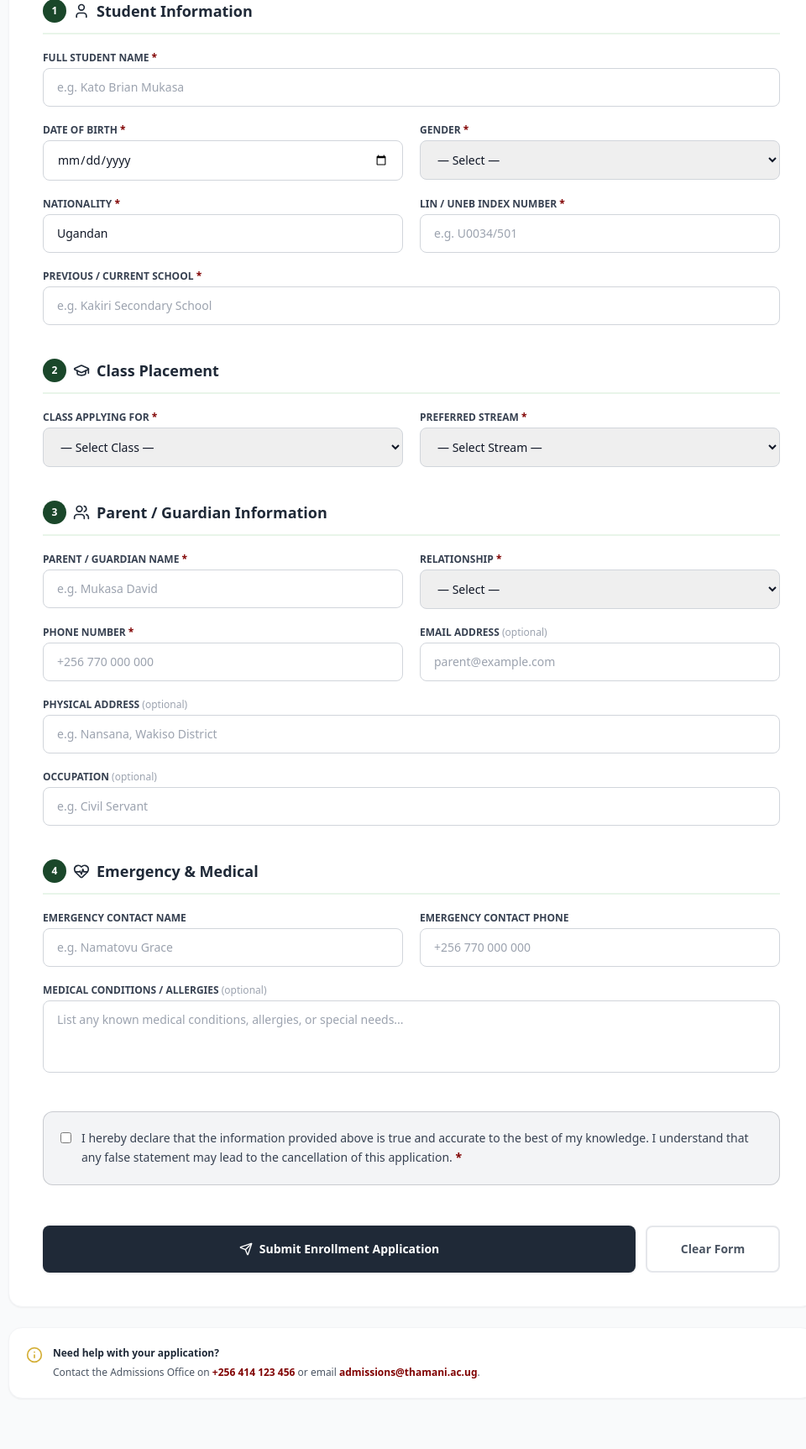
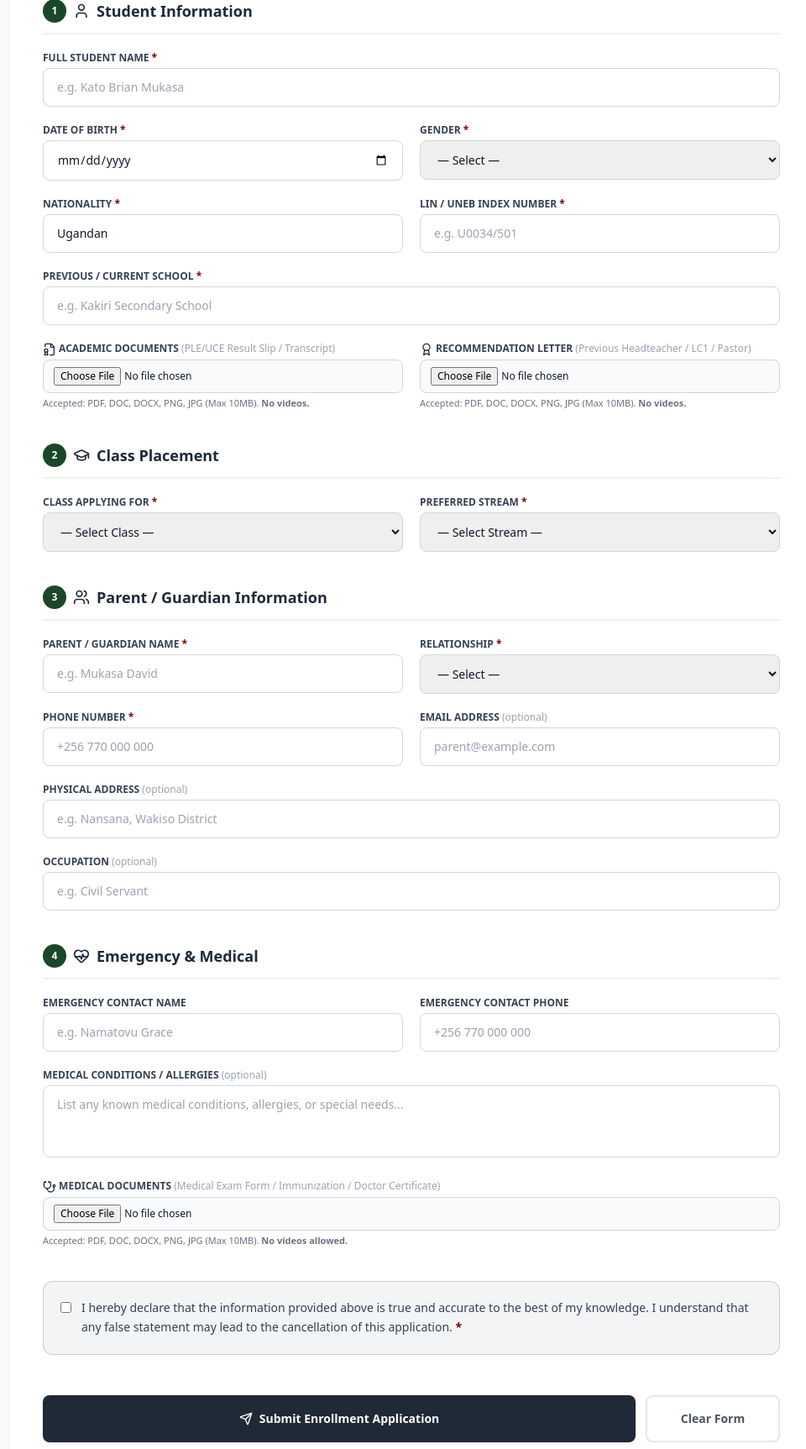
Before and after one commit to KATUMBA-ANDREW-FELIX/thamani-high-school, a PHP site: page /enrollment.php in a window 1280 px wide. Shown: the part 414-2139 px from the top of the page at 84% size, without its empty margins (150-1110 px from the left). Run offline with PHP 8.4, Linux system fonts and the light colour scheme; some libraries are stand-ins or nearby versions.

Commit message:
Add document upload inputs (academic, recommendation, medical) to student enrollment form and admin registry view

```diff
--- a/conn.php
+++ b/conn.php
@@ -194,6 +194,9 @@ if (!class_exists('ThamaniPolyfillConn')) {
                         emergency_name TEXT,
                         emergency_phone TEXT,
                         medical_notes TEXT,
+                        academic_doc_path TEXT,
+                        recommendation_doc_path TEXT,
+                        medical_doc_path TEXT,
                         status TEXT DEFAULT 'Pending',
                         password_hash TEXT,
                         must_change_password INTEGER DEFAULT 1,
@@ -321,6 +324,9 @@ if (!class_exists('ThamaniPolyfillConn')) {
                 try { $this->pdo->exec("ALTER TABLE students ADD COLUMN IF NOT EXISTS must_change_password INT DEFAULT 1"); } catch (Exception $e) {}
                 try { $this->pdo->exec("ALTER TABLE students ADD COLUMN IF NOT EXISTS account_active INT DEFAULT 1"); } catch (Exception $e) {}
                 try { $this->pdo->exec("ALTER TABLE students ADD COLUMN IF NOT EXISTS last_login TIMESTAMP WITH TIME ZONE"); } catch (Exception $e) {}
+                try { $this->pdo->exec("ALTER TABLE students ADD COLUMN IF NOT EXISTS academic_doc_path TEXT"); } catch (Exception $e) {}
+                try { $this->pdo->exec("ALTER TABLE students ADD COLUMN IF NOT EXISTS recommendation_doc_path TEXT"); } catch (Exception $e) {}
+                try { $this->pdo->exec("ALTER TABLE students ADD COLUMN IF NOT EXISTS medical_doc_path TEXT"); } catch (Exception $e) {}
             } else {
                 try { $this->pdo->exec("ALTER TABLE teachers ADD COLUMN is_class_teacher INTEGER DEFAULT 0"); } catch (Exception $e) {}
                 try { $this->pdo->exec("ALTER TABLE teachers ADD COLUMN class_teacher_of TEXT"); } catch (Exception $e) {}
@@ -329,6 +335,9 @@ if (!class_exists('ThamaniPolyfillConn')) {
                 try { $this->pdo->exec("ALTER TABLE students ADD COLUMN must_change_password INTEGER DEFAULT 1"); } catch (Exception $e) {}
                 try { $this->pdo->exec("ALTER TABLE students ADD COLUMN account_active INTEGER DEFAULT 1"); } catch (Exception $e) {}
                 try { $this->pdo->exec("ALTER TABLE students ADD COLUMN last_login DATETIME"); } catch (Exception $e) {}
+                try { $this->pdo->exec("ALTER TABLE students ADD COLUMN academic_doc_path TEXT"); } catch (Exception $e) {}
+                try { $this->pdo->exec("ALTER TABLE students ADD COLUMN recommendation_doc_path TEXT"); } catch (Exception $e) {}
+                try { $this->pdo->exec("ALTER TABLE students ADD COLUMN medical_doc_path TEXT"); } catch (Exception $e) {}
             }
 
             // Ensure default admin exists and has valid Admin@2026 hash
--- a/enrollment.html
+++ b/enrollment.html
@@ -111,7 +111,7 @@
             <!-- Form Card -->
             <div class="bg-white p-8 md:p-10 rounded-2xl shadow-sm border border-gray-100">
 
-                <form action="enrollment.php" method="post" class="space-y-10" novalidate>
+                <form action="enrollment.php" method="post" enctype="multipart/form-data" class="space-y-10" novalidate>
 
                     <!-- SECTION 1: STUDENT INFORMATION -->
                     <div>
@@ -169,6 +169,28 @@
                                        value="<?= htmlspecialchars($_POST['previous_school'] ?? '', ENT_QUOTES) ?>"
                                        placeholder="e.g. Kakiri Secondary School"
                                        class="w-full px-4 py-3 border border-gray-300 rounded-lg text-sm focus:ring-2 focus:ring-brand-green focus:outline-none">
+                            </div>
+
+                            <!-- Upload Academic Documents -->
+                            <div>
+                                <label class="block text-xs font-bold text-gray-700 uppercase mb-1">
+                                    <i data-lucide="file-badge" class="inline w-4 h-4 text-brand-green mr-1"></i>
+                                    Academic Documents <span class="text-gray-400 font-normal normal-case">(PLE/UCE Result Slip / Transcript)</span>
+                                </label>
+                                <input type="file" name="academic_doc" accept=".pdf,.doc,.docx,.png,.jpg,.jpeg,.txt,.rtf,.odt,image/*,application/pdf"
+                                       class="w-full px-3 py-2 border border-gray-300 rounded-lg text-xs bg-gray-50 focus:ring-2 focus:ring-brand-green focus:outline-none file:mr-3 file:py-1.5 file:px-3 file:rounded-md file:border-0 file:text-xs file:font-bold file:bg-brand-green file:text-white hover:file:bg-brand-darkGreen cursor-pointer">
+                                <p class="text-[11px] text-gray-500 mt-1">Accepted: PDF, DOC, DOCX, PNG, JPG (Max 10MB). <strong>No videos.</strong></p>
+                            </div>
+
+                            <!-- Upload Recommendation Letter -->
+                            <div>
+                                <label class="block text-xs font-bold text-gray-700 uppercase mb-1">
+                                    <i data-lucide="award" class="inline w-4 h-4 text-brand-green mr-1"></i>
+                                    Recommendation Letter <span class="text-gray-400 font-normal normal-case">(Previous Headteacher / LC1 / Pastor)</span>
+                                </label>
+                                <input type="file" name="recommendation_doc" accept=".pdf,.doc,.docx,.png,.jpg,.jpeg,.txt,.rtf,.odt,image/*,application/pdf"
+                                       class="w-full px-3 py-2 border border-gray-300 rounded-lg text-xs bg-gray-50 focus:ring-2 focus:ring-brand-green focus:outline-none file:mr-3 file:py-1.5 file:px-3 file:rounded-md file:border-0 file:text-xs file:font-bold file:bg-brand-green file:text-white hover:file:bg-brand-darkGreen cursor-pointer">
+                                <p class="text-[11px] text-gray-500 mt-1">Accepted: PDF, DOC, DOCX, PNG, JPG (Max 10MB). <strong>No videos.</strong></p>
                             </div>
                         </div>
                     </div>
@@ -296,6 +318,17 @@
                                           placeholder="List any known medical conditions, allergies, or special needs..."
                                           class="w-full px-4 py-3 border border-gray-300 rounded-lg text-sm focus:ring-2 focus:ring-brand-green focus:outline-none resize-none"><?= htmlspecialchars($_POST['medical_notes'] ?? '', ENT_QUOTES) ?></textarea>
                             </div>
+
+                            <!-- Upload Medical Documents -->
+                            <div class="md:col-span-2">
+                                <label class="block text-xs font-bold text-gray-700 uppercase mb-1">
+                                    <i data-lucide="stethoscope" class="inline w-4 h-4 text-brand-green mr-1"></i>
+                                    Medical Documents <span class="text-gray-400 font-normal normal-case">(Medical Exam Form / Immunization / Doctor Certificate)</span>
+                                </label>
+                                <input type="file" name="medical_doc" accept=".pdf,.doc,.docx,.png,.jpg,.jpeg,.txt,.rtf,.odt,image/*,application/pdf"
+                                       class="w-full px-3 py-2 border border-gray-300 rounded-lg text-xs bg-gray-50 focus:ring-2 focus:ring-brand-green focus:outline-none file:mr-3 file:py-1.5 file:px-3 file:rounded-md file:border-0 file:text-xs file:font-bold file:bg-brand-green file:text-white hover:file:bg-brand-darkGreen cursor-pointer">
+                                <p class="text-[11px] text-gray-500 mt-1">Accepted: PDF, DOC, DOCX, PNG, JPG (Max 10MB). <strong>No videos allowed.</strong></p>
+                            </div>
                         </div>
                     </div>
 
--- a/enrollment.php
+++ b/enrollment.php
@@ -172,6 +172,63 @@ if ($_SERVER['REQUEST_METHOD'] === 'POST') {
         $errors[] = 'You must accept the declaration to submit the application.';
     }
 
+    // Helper for processing file uploads (PDF, DOC, images, NO videos)
+    $handleDocUpload = function(array $fileInfo, string $prefix, string $linNum) use (&$errors): ?string {
+        if (!isset($fileInfo['error']) || $fileInfo['error'] === UPLOAD_ERR_NO_FILE) {
+            return null;
+        }
+
+        if ($fileInfo['error'] !== UPLOAD_ERR_OK) {
+            $errors[] = "Error uploading {$prefix} document. Code: {$fileInfo['error']}";
+            return null;
+        }
+
+        // 10MB limit
+        if ($fileInfo['size'] > 10 * 1024 * 1024) {
+            $errors[] = "The {$prefix} document exceeds the maximum size of 10MB.";
+            return null;
+        }
+
+        $allowedExts = ['pdf', 'doc', 'docx', 'txt', 'rtf', 'odt', 'png', 'jpg', 'jpeg', 'webp'];
+        $ext = strtolower(pathinfo($fileInfo['name'], PATHINFO_EXTENSION));
+
+        if (!in_array($ext, $allowedExts, true)) {
+            $errors[] = "Invalid file format for {$prefix} document. Allowed: PDF, DOC, DOCX, PNG, JPG. Video files are strictly prohibited.";
+            return null;
+        }
+
+        // Validate MIME type to reject video formats
+        $mime = '';
+        if (function_exists('mime_content_type') && !empty($fileInfo['tmp_name'])) {
+            $mime = @mime_content_type($fileInfo['tmp_name']) ?: '';
+        }
+        if (str_starts_with($mime, 'video/')) {
+            $errors[] = "Video uploads are not allowed for {$prefix} documents.";
+            return null;
+        }
+
+        $uploadDir = __DIR__ . '/uploads/enrollment_docs/';
+        if (!is_dir($uploadDir)) {
+            @mkdir($uploadDir, 0755, true);
+        }
+
+        $sanitizedLin = preg_replace('/[^a-zA-Z0-9_\-]/', '_', $linNum);
+        $filename = $prefix . '_' . ($sanitizedLin ?: 'student') . '_' . time() . '_' . bin2hex(random_bytes(3)) . '.' . $ext;
+        $targetPath = $uploadDir . $filename;
+        $relativePath = 'uploads/enrollment_docs/' . $filename;
+
+        if (!move_uploaded_file($fileInfo['tmp_name'], $targetPath)) {
+            $errors[] = "Failed to save the uploaded {$prefix} document.";
+            return null;
+        }
+
+        return $relativePath;
+    };
+
+    $academicDocPath       = !empty($_FILES['academic_doc'])       ? $handleDocUpload($_FILES['academic_doc'], 'academic', $lin_number) : null;
+    $recommendationDocPath = !empty($_FILES['recommendation_doc']) ? $handleDocUpload($_FILES['recommendation_doc'], 'recommendation', $lin_number) : null;
+    $medicalDocPath        = !empty($_FILES['medical_doc'])        ? $handleDocUpload($_FILES['medical_doc'], 'medical', $lin_number) : null;
+
     // ---------- 4. Database insert ----------
     if (empty($errors)) {
         // 4a. Duplicate LIN check
@@ -200,8 +257,9 @@ if ($_SERVER['REQUEST_METHOD'] === 'POST') {
                             guardian_name, guardian_relationship, guardian_phone,
                             guardian_email, guardian_address, guardian_occupation,
                             emergency_name, emergency_phone, medical_notes,
+                            academic_doc_path, recommendation_doc_path, medical_doc_path,
                             status, registered_at
-                          ) VALUES (?, ?, ?, ?, ?, ?, ?, ?, ?, ?, ?, ?, ?, ?, ?, ?, ?, 'Pending', NOW())";
+                          ) VALUES (?, ?, ?, ?, ?, ?, ?, ?, ?, ?, ?, ?, ?, ?, ?, ?, ?, ?, ?, ?, 'Pending', NOW())";
 
             $stmt = thamani_db_prepare($conn, $insertSql);
 
@@ -217,9 +275,8 @@ if ($_SERVER['REQUEST_METHOD'] === 'POST') {
                 $emergencyPhone     = $emergency_phone     !== '' ? $emergency_phone     : null;
                 $medicalNotes       = $medical_notes       !== '' ? $medical_notes       : null;
 
-                // Type string: 17 placeholders
-                // s=string, i=integer. All 17 are strings except none — everything is s here.
-                $types = "sssssssssssssssss";
+                // 20 string placeholders
+                $types = "ssssssssssssssssssss";
 
                 thamani_db_stmt_bind_param(
                     $stmt,
@@ -240,7 +297,10 @@ if ($_SERVER['REQUEST_METHOD'] === 'POST') {
                     $guardianOccupation,
                     $emergencyName,
                     $emergencyPhone,
-                    $medicalNotes
+                    $medicalNotes,
+                    $academicDocPath,
+                    $recommendationDocPath,
+                    $medicalDocPath
                 );
 
                 if (thamani_db_stmt_execute($stmt)) {
```
Also changed, not shown: enrollment_view.php (+41 -0 lines).
